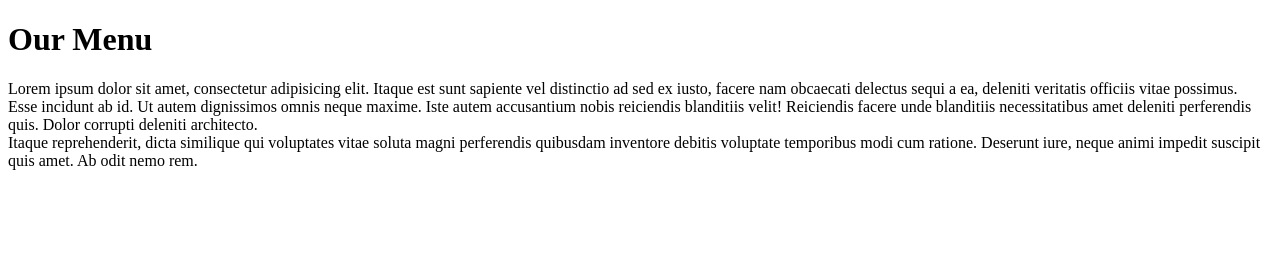
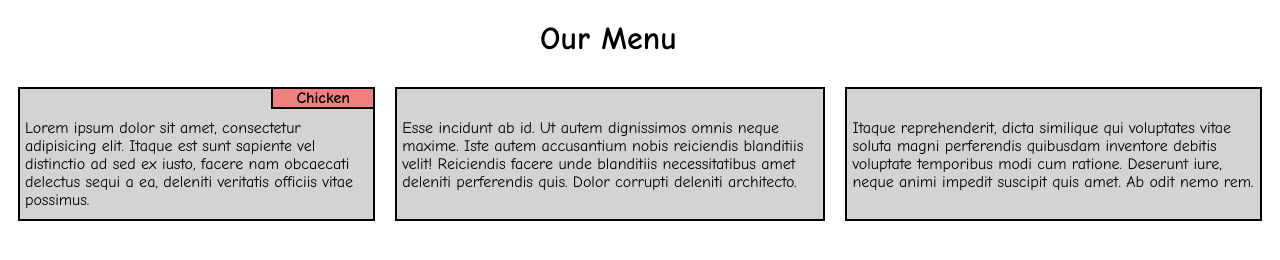
Before and after one commit to Olga-Ter/Kourse-Coursera, a plain HTML site: page module2/index.html in a window 1280 px wide. Drawn offline with Linux system fonts and the light colour scheme.

Commit message:
Fist block

```diff
--- a/module2/css/style.css
+++ b/module2/css/style.css
@@ -1,3 +1,34 @@
+body {
+  font-family: Comic Sans MS;
+  font-weight:400;
+}
+h1 {
+  margin: 20px  auto;
+  width: 200px;
+}
+.container {
+  display: flex;
+  justify-content: space-evenly;
+}
+.blok {
+border: 2px solid black;
+background-color: lightgray;
+margin: 10px;
+position: relative;
+padding: 30px 5px 10px 5px;
+}
+.chicken {
+  position: absolute;
+  width: 100px;
+  top: 0;
+  right: 0;
+ border-left: 2px solid black;
+ border-bottom: 2px solid black;
+ background-color:lightcoral;
+ font-weight: bold;
+ text-align: center;
+
+}
 @media (min-width:992px) {
 
 
--- a/module2/index.html
+++ b/module2/index.html
@@ -12,7 +12,9 @@
 <body>
   <h1>Our Menu</h1>
   <section class="container">
-    <article class="blok">Lorem ipsum dolor sit amet, consectetur adipisicing elit. Itaque est sunt sapiente vel
+    <article class="blok">
+      <div class="chicken">Chicken</div>
+      Lorem ipsum dolor sit amet, consectetur adipisicing elit. Itaque est sunt sapiente vel
       distinctio ad sed ex iusto, facere nam obcaecati delectus sequi a ea, deleniti veritatis officiis vitae possimus.
     </article>
     <article class="blok">Esse incidunt ab id. Ut autem dignissimos omnis neque maxime. Iste autem accusantium nobis
```
